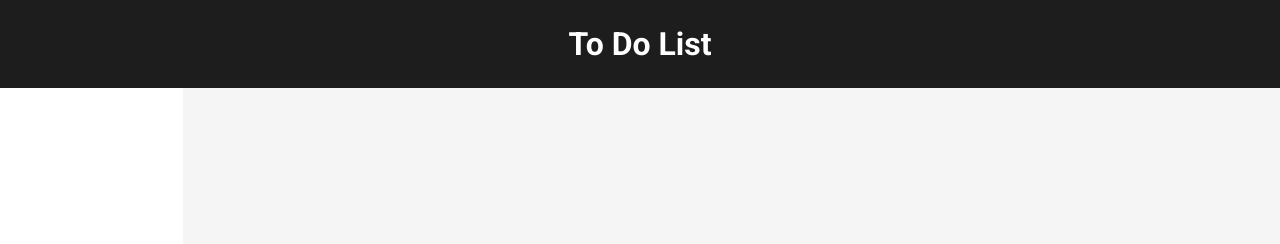
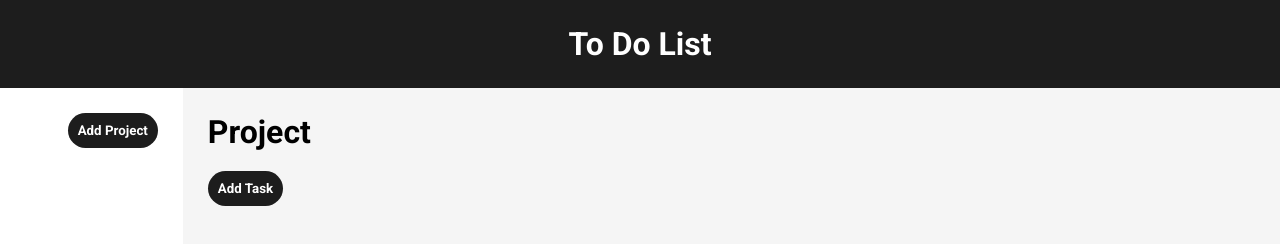
Before and after one commit to Pezerin/to-do-list, a website built with webpack: page src/index.html in a window 1280 px wide. Built offline with nearby package versions, Linux system fonts and the light colour scheme.

Commit message:
Added non-functionals buttons and h1s to add projects and tasks

```diff
--- a/src/index.html
+++ b/src/index.html
@@ -10,10 +10,19 @@
         <h1>To Do List</h1>
     </div>
     <div id="sidebar">
+        <div id="projects">
 
+        </div>
+        <div id="add">
+            <button>Add Project</button>
+        </div>
     </div>
     <div id="content">
+        <h1>Project</h1>
+        <button>Add Task</button>
+        <div id="tasks">
 
+        </div>
     </div>
 </body>
 </html>
--- a/src/styles.css
+++ b/src/styles.css
@@ -5,6 +5,11 @@
     padding: 0;
     box-sizing: border-box;
     font-family: "Roboto", sans-serif;
+}
+
+:root {
+    --dark-gray: rgb(29, 29, 29);
+    --light-gray: rgb(245, 245, 245);
 }
 
 body {
@@ -15,7 +20,7 @@ body {
 }
 
 #header {
-    background-color: rgb(29, 29, 29);
+    background-color: var(--dark-gray);
     grid-column: 1 / 3;
     padding: 25px;
     display: flex;
@@ -33,6 +38,26 @@ body {
     flex: 1;
 }
 
+#add {
+    display: flex;
+    justify-content: end;
+    margin: 25px;
+}
+
+button {
+    background-color: var(--dark-gray);
+    color: white;
+    border: 0px;
+    border-radius: 25px;
+    padding: 10px;
+    font-weight: bold;
+}
+
 #content {
-    background-color: rgb(245, 245, 245);
+    background-color: var(--light-gray);
+    padding: 25px;
 }
+
+#content h1 {
+    margin-bottom: 20px;
+}
```
